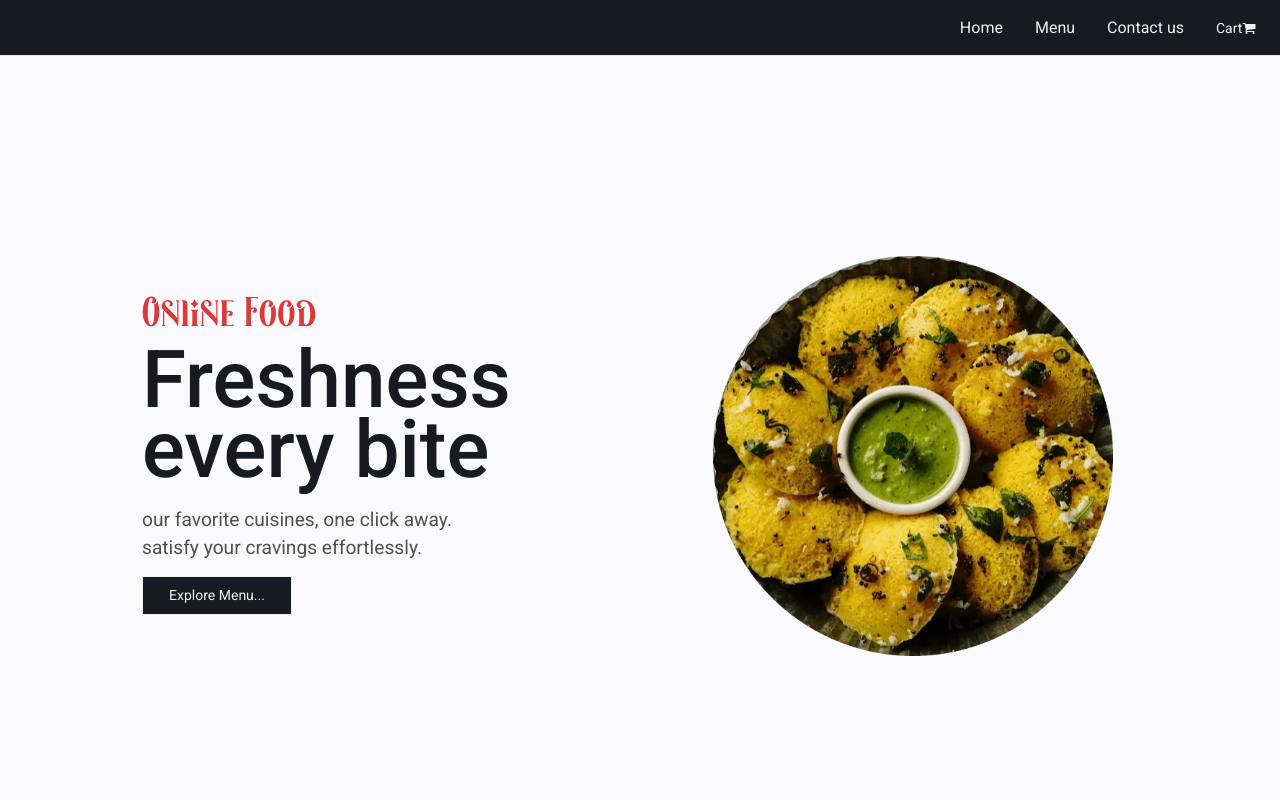
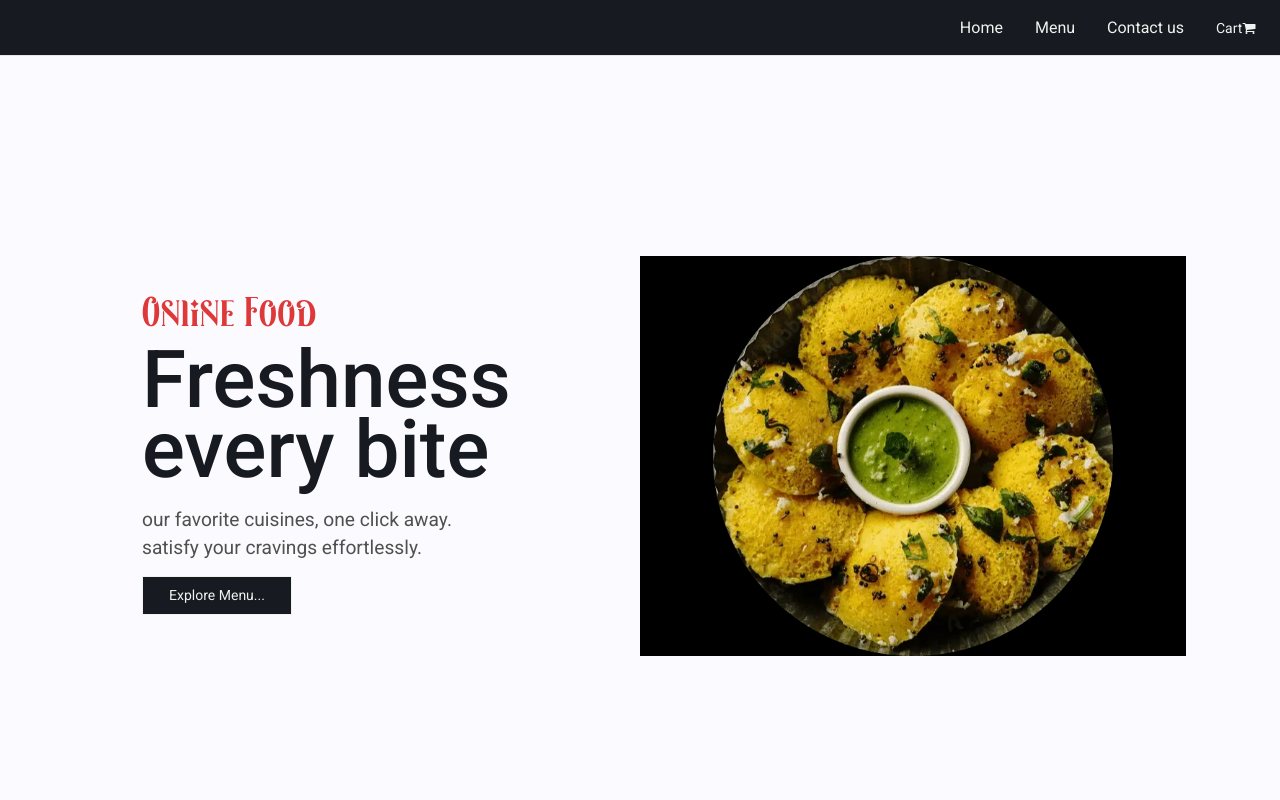
Before and after one commit to JayeshR14/OnlineFood, an Angular app: page /home in a window 1280 px wide. Shown: the top 800 px of the page. Built offline with nearby package versions, Linux system fonts and the light colour scheme.

Commit message:
Update home.component.html

```diff
--- a/src/app/Home/home/home.component.html
+++ b/src/app/Home/home/home.component.html
@@ -12,7 +12,7 @@
           <a href="/menu" class="btn btn-sm active rounded-0 p-2" style="max-width: 150px;background-color: #171A21;color:#EDF4ED;margin-top: 10px;" role="button" aria-pressed="true">Explore Menu...</a>
         </div>
       </div>
-      <div class="col-md-6 bg-red">
+      <div class="col-md-6 bg-black">
         <div class="two d-flex justify-content-center ">
           <img loading='lazy' [src]="images[currentImageIndex]" class="mySlides img-fluid" alt="Food Pickup">
         </div>
```
